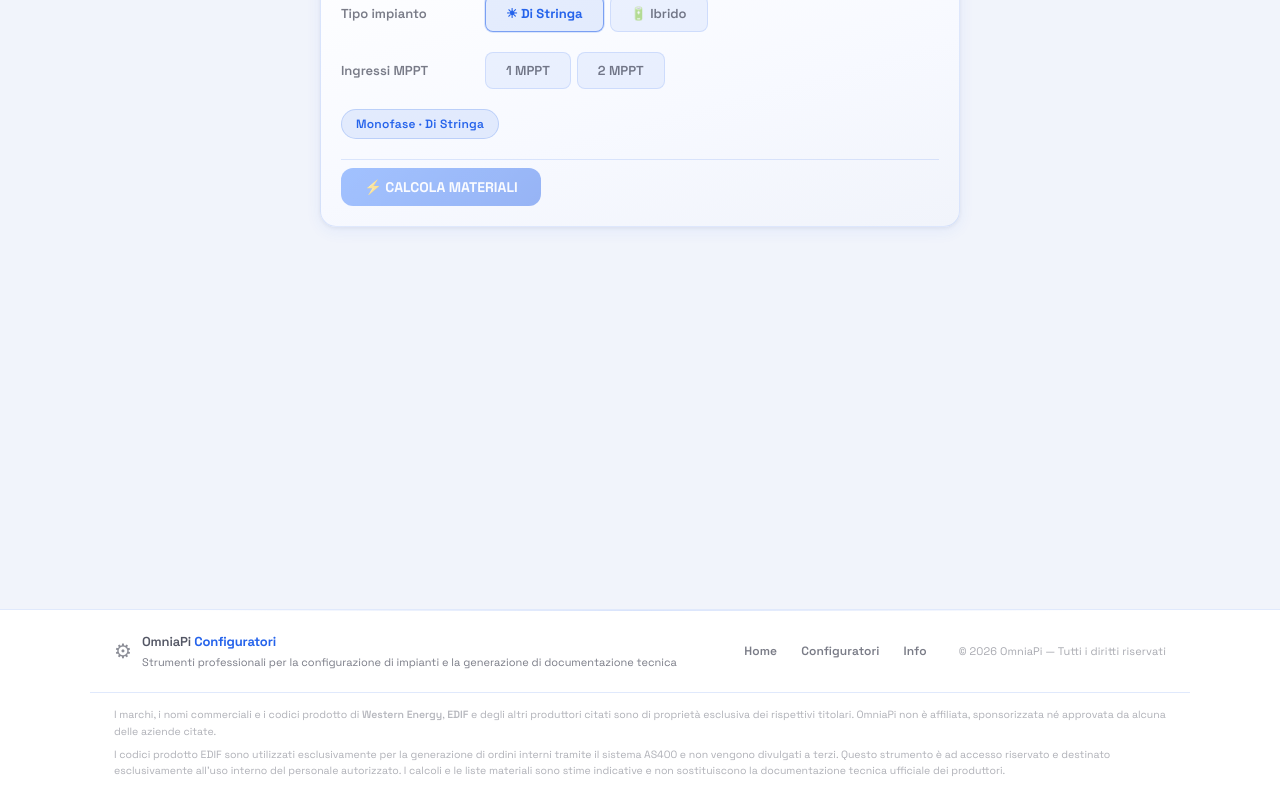
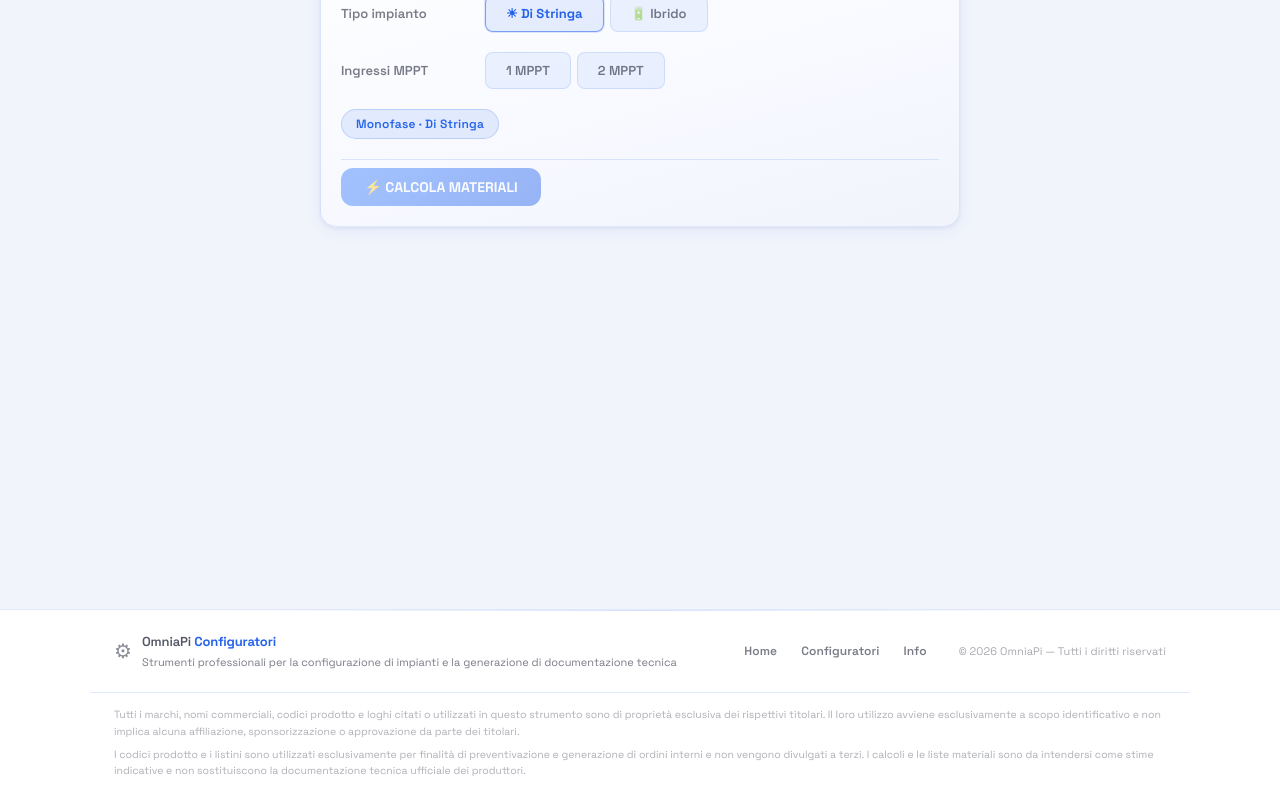
Before and after one commit to BomberStealth/OmniaPi_Configurators, a React (Vite) app in the folder FE/: page /configuratori/western in a window 1280 px wide. Shown: the part 254-1054 px from the top of the page. Built offline with nearby package versions, Linux system fonts and the light colour scheme.

Commit message:
fix(footer): generic legal disclaimer without specific company names
https://claude.ai/code/session_01HJREpGdatRbLDBqs5xUen6

```diff
--- a/FE/src/components/Footer.tsx
+++ b/FE/src/components/Footer.tsx
@@ -26,15 +26,14 @@ export default function Footer() {
 
       <div className="cfg-footer-legal">
         <p>
-          I marchi, i nomi commerciali e i codici prodotto di <strong>Western Energy</strong>, <strong>EDIF</strong> e
-          degli altri produttori citati sono di proprietà esclusiva dei rispettivi titolari. OmniaPi non è affiliata,
-          sponsorizzata né approvata da alcuna delle aziende citate.
+          Tutti i marchi, nomi commerciali, codici prodotto e loghi citati o utilizzati in questo strumento
+          sono di proprietà esclusiva dei rispettivi titolari. Il loro utilizzo avviene esclusivamente a scopo
+          identificativo e non implica alcuna affiliazione, sponsorizzazione o approvazione da parte dei titolari.
         </p>
         <p>
-          I codici prodotto EDIF sono utilizzati esclusivamente per la generazione di ordini interni tramite il sistema
-          AS400 e non vengono divulgati a terzi. Questo strumento è ad accesso riservato e destinato esclusivamente
-          all'uso interno del personale autorizzato. I calcoli e le liste materiali sono stime indicative e non
-          sostituiscono la documentazione tecnica ufficiale dei produttori.
+          I codici prodotto e i listini sono utilizzati esclusivamente per finalità di preventivazione e
+          generazione di ordini interni e non vengono divulgati a terzi. I calcoli e le liste materiali sono
+          da intendersi come stime indicative e non sostituiscono la documentazione tecnica ufficiale dei produttori.
         </p>
       </div>
     </footer>
```
